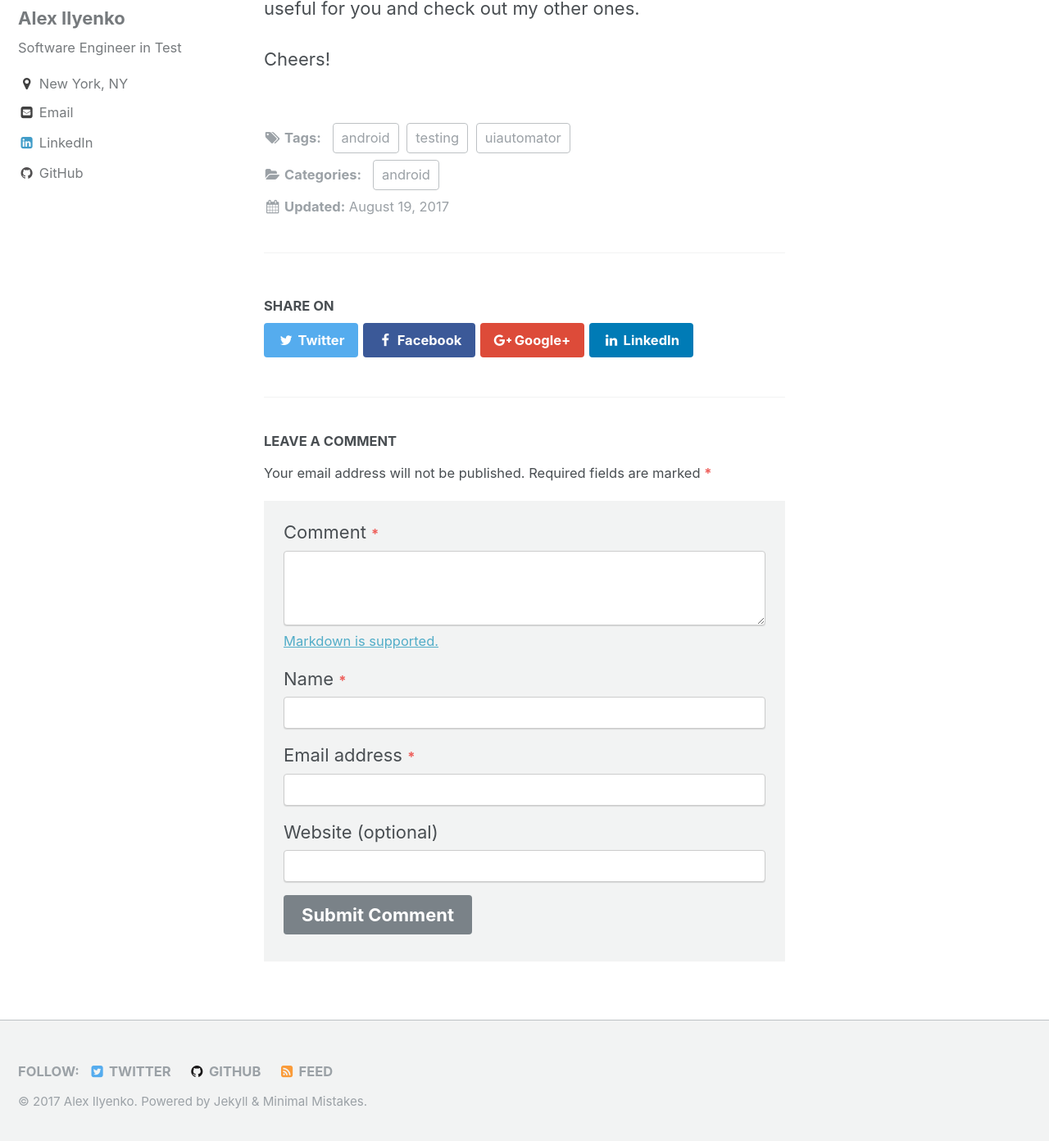
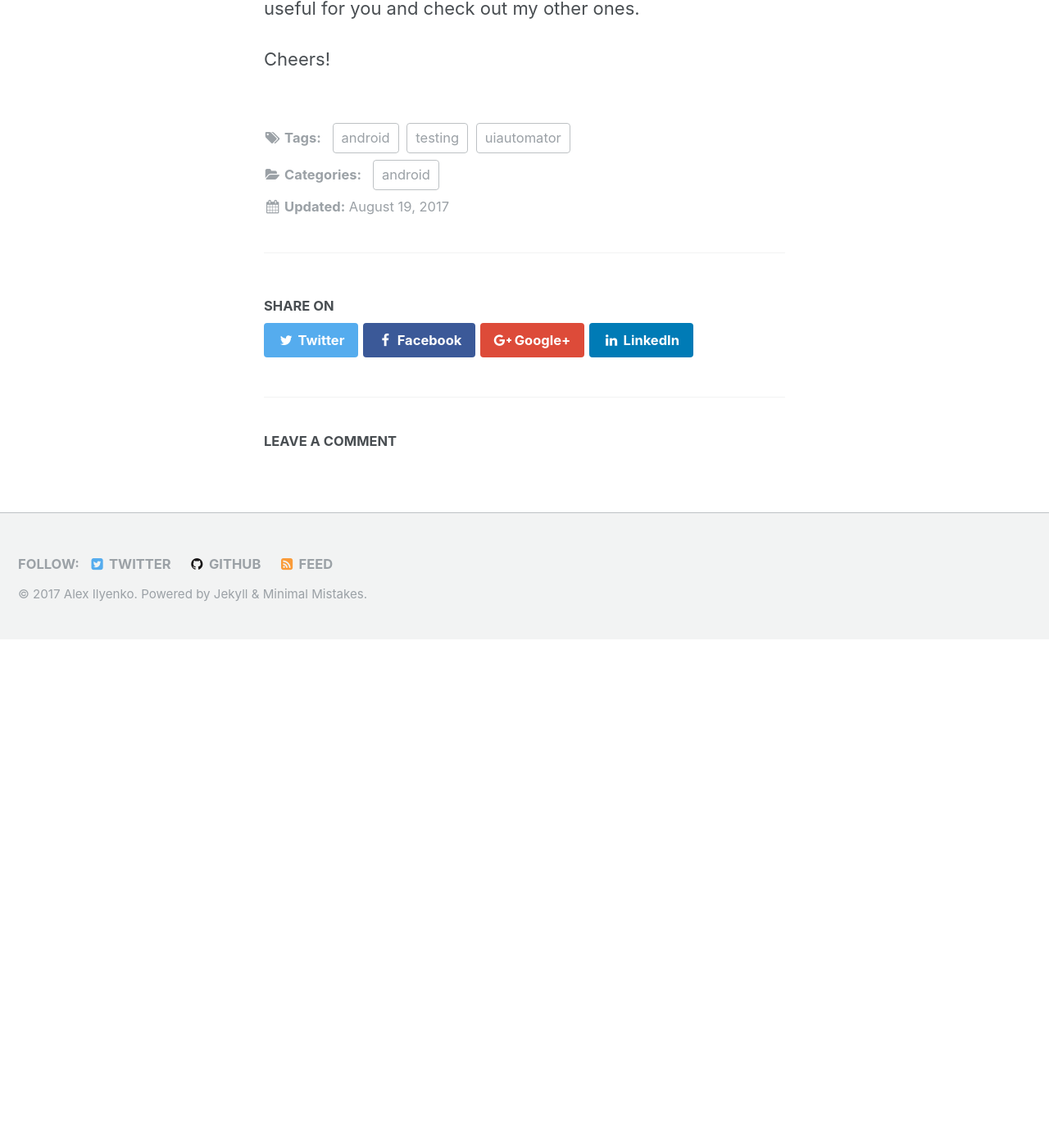
Before and after one commit to alexilyenko/alexilyenko.github.io, a Jekyll site: the page built from _posts/2017-09-19-uiautomator-basics.markdown, in a window 1280 px wide and 1400 px high, scrolled down 8086 px. Shown: the top 1392 px of the window at 82% size. Built offline with Jekyll 4.4.1, drawn with Linux system fonts in a browser that asks for light colours; comment, search, counter and statistics services are not loaded; after the commit the page ends 8866 px from its top, so only the background shows below that; some of the changed lines change nothing that is shown.

Commit message:
Change comments system to disqus

```diff
--- a/_config.yml
+++ b/_config.yml
@@ -18,7 +18,7 @@
 breadcrumbs              : false # true, false (default)
 words_per_minute         : 200
 comments:
-  provider               : "staticman" # false (default), "disqus", "discourse", "facebook", "google-plus", "staticman", "custom"
+  provider               : "disqus" # false (default), "disqus", "discourse", "facebook", "google-plus", "staticman", "custom"
   disqus:
     shortname            : "alexilyenko"
   discourse:
```
